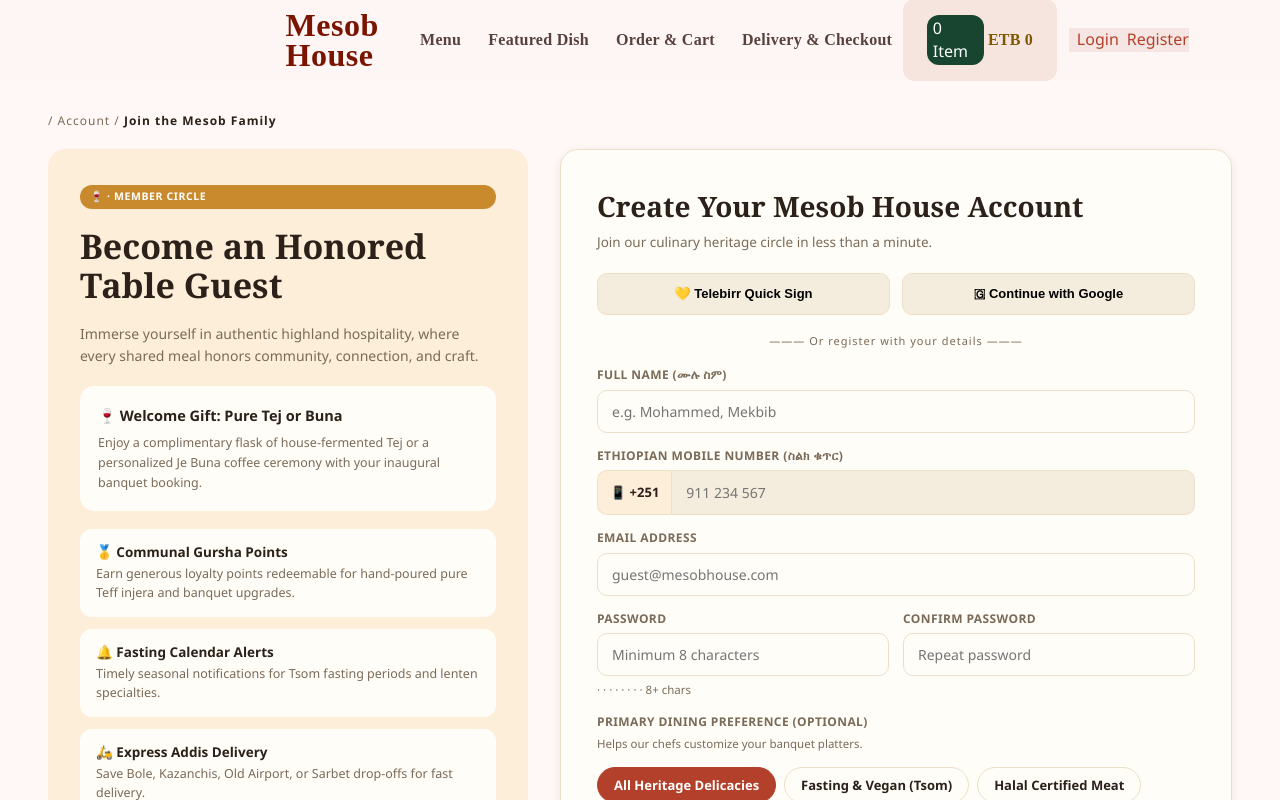
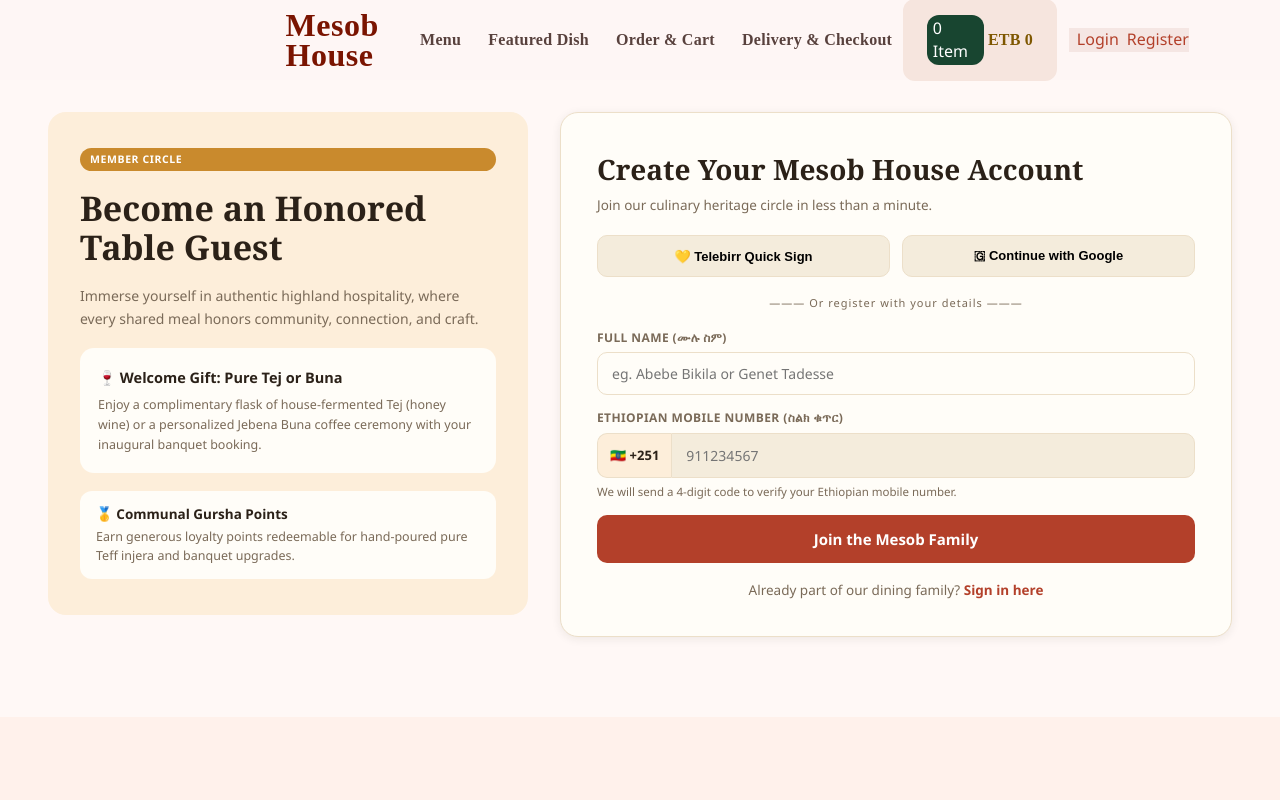
Before and after one commit to Mebtee/codeops-portfolio, a React (Vite) app in the folder MODULE-03/CapstoneProject/: page /signup in a window 1280 px wide. Shown: the top 800 px of the page. Built offline with nearby package versions, Linux system fonts and the light colour scheme.

Commit message:
rewrite sign-up screen as the member join layout

```diff
--- a/MODULE-03/CapstoneProject/src/Component/Signup/Signup.jsx
+++ b/MODULE-03/CapstoneProject/src/Component/Signup/Signup.jsx
@@ -1,108 +1,146 @@
 import { useState } from 'react';
-import { Link, useNavigate } from 'react-router-dom';
+import { Link } from 'react-router-dom';
 import { useForm } from 'react-hook-form';
 import { zodResolver } from '@hookform/resolvers/zod';
 import { z } from 'zod';
 import './Signup.css';
 import { useAuthStore } from '../../store/useAuthStore';
 
-const PREFERENCES = [
-  'All Heritage Delicacies',
-  'Fasting & Vegan (Tsom)',
-  'Halal Certified Meat',
-  '100% Pure Teff (Gluten-Free)',
-];
-
 const schema = z.object({
-  name: z.string().trim().min(3, 'Please enter your full name'),
-  phone: z.string().regex(/^\d{9}$/, 'Enter a 9-digit mobile number (e.g., 912345678)'),
-  email: z.string().email('Enter a valid email address'),
-  password: z.string().min(8, 'Minimum 8 characters'),
-  confirm: z.string(),
-  pref: z.string(),
-  terms: z.boolean().refine((value) => value, 'You must agree to the Hospitality Terms'),
-}).refine((data) => data.confirm === data.password, {
-  path: ['confirm'],
-  message: 'Passwords do not match',
+  name: z.string().trim().min(2, 'Please enter your full name'),
+  phone: z
+    .string()
+    .regex(/^\d{9}$/, 'Enter a 9-digit Ethiopian mobile number (e.g. 911234567)'),
 });
 
-function Signup() {
+export default function Signup() {
   const login = useAuthStore((state) => state.login);
-  const navigate = useNavigate();
-  const [done, setDone] = useState(false);
+  const [joined, setJoined] = useState(null);
+
   const {
     register,
     handleSubmit,
-    setValue,
-    watch,
     formState: { errors, isSubmitting },
   } = useForm({
     resolver: zodResolver(schema),
-    defaultValues: { name: '', phone: '', email: '', password: '', confirm: '', pref: PREFERENCES[0], terms: false },
+    defaultValues: { name: '', phone: '' },
   });
-  const pref = watch('pref');
-  const password = watch('password');
 
   const onSubmit = async (data) => {
-    setDone(true);
-    login({ name: data.name, phone: data.phone, email: data.email });
-    await new Promise((resolve) => setTimeout(resolve, 2000));
-    navigate('/');
+    login({ name: data.name.trim(), phone: data.phone });
+    await new Promise((resolve) => setTimeout(resolve, 700));
+    setJoined({ name: data.name.trim(), phone: data.phone });
   };
 
   return (
     <main className="signup-page">
-      <p className="crumbs">/ Account / <b>Join the Mesob Family</b></p>
       <div className="signup-grid">
         <aside className="signup-side">
-          <span className="badge gold">🍷 · MEMBER CIRCLE</span>
+          <span className="badge gold">MEMBER CIRCLE</span>
           <h1>Become an Honored Table Guest</h1>
-          <p className="side-copy">Immerse yourself in authentic highland hospitality, where every shared meal honors community, connection, and craft.</p>
-          <div className="gift-card"><b>🍷 Welcome Gift: Pure Tej or Buna</b><p>Enjoy a complimentary flask of house-fermented Tej or a personalized Je Buna coffee ceremony with your inaugural banquet booking.</p></div>
+          <p className="side-copy">
+            Immerse yourself in authentic highland hospitality, where every
+            shared meal honors community, connection, and craft.
+          </p>
+
+          <div className="gift-card">
+            <b>🍷 Welcome Gift: Pure Tej or Buna</b>
+            <p>
+              Enjoy a complimentary flask of house-fermented Tej (honey wine)
+              or a personalized Jebena Buna coffee ceremony with your inaugural
+              banquet booking.
+            </p>
+          </div>
+
           <ul className="perk-list">
-            <li>🥇 <b>Communal Gursha Points</b><span>Earn generous loyalty points redeemable for hand-poured pure Teff injera and banquet upgrades.</span></li>
-            <li>🔔 <b>Fasting Calendar Alerts</b><span>Timely seasonal notifications for Tsom fasting periods and lenten specialties.</span></li>
-            <li>🛵 <b>Express Addis Delivery</b><span>Save Bole, Kazanchis, Old Airport, or Sarbet drop-offs for fast delivery.</span></li>
-            <li>🪑 <b>Priority Mesob Table Reservations</b><span>Skip standard waitlists for weekend live Kirar acoustic sets.</span></li>
+            <li>
+              <b>🥇 Communal Gursha Points</b>
+              <span>
+                Earn generous loyalty points redeemable for hand-poured pure
+                Teff injera and banquet upgrades.
+              </span>
+            </li>
           </ul>
-          <p className="proverb">"Sharing from the same mesob is the ancient covenant of love and trust."<br /><b>— HABESHA PROVERB</b></p>
         </aside>
 
         <section className="signup-card">
           <h2>Create Your Mesob House Account</h2>
-          <p className="auth-sub">Join our culinary heritage circle in less than a minute.</p>
+          <p className="auth-sub">
+            Join our culinary heritage circle in less than a minute.
+          </p>
+
           <div className="social-row">
-            <button type="button" className="social-btn">💛 Telebirr Quick Sign</button>
-            <button type="button" className="social-btn">🇬 Continue with Google</button>
+            <button type="button" className="social-btn">
+              💛 Telebirr Quick Sign
+            </button>
+            <button type="button" className="social-btn">
+              🇬 Continue with Google
+            </button>
           </div>
+
           <p className="divider">——— Or register with your details ———</p>
 
-          {done ? (
-            <p className="welcome-msg">🎉 Account created! Welcome to the table.</p>
+          {joined ? (
+            <div className="welcome-msg">
+              <p>🎉 Account created! Welcome to the table, {joined.name}.</p>
+              <p className="joined-next">
+                We sent a 4-digit code to +251 {joined.phone}. Enter it to
+                finish verifying your number.
+              </p>
+              <Link to="/menu" className="btn-ghost">
+                Explore the Menu
+              </Link>
+            </div>
           ) : (
             <form onSubmit={handleSubmit(onSubmit)} noValidate>
-              <div className="field"><label>Full Name (ሙሉ ስም)</label><input {...register('name')} placeholder="e.g. Mohammed, Mekbib" />{errors.name && <span className="err">{errors.name.message}</span>}</div>
-              <div className="field"><label>Ethiopian Mobile Number (ስልክ ቁጥር)</label><div className="phone-wrap"><span className="prefix">📱 +251</span><input {...register('phone')} placeholder="911 234 567" /></div>{errors.phone && <span className="err">{errors.phone.message}</span>}</div>
-              <div className="field"><label>Email Address</label><input type="email" {...register('email')} placeholder="guest@mesobhouse.com" />{errors.email && <span className="err">{errors.email.message}</span>}</div>
-              <div className="two">
-                <div className="field"><label>Password</label><input type="password" {...register('password')} placeholder="Minimum 8 characters" />{errors.password && <span className="err">{errors.password.message}</span>}<small className="hint">{password.length >= 8 ? '✓ 8+ chars' : '· · · · · · · · 8+ chars'}</small></div>
-                <div className="field"><label>Confirm Password</label><input type="password" {...register('confirm')} placeholder="Repeat password" />{errors.confirm && <span className="err">{errors.confirm.message}</span>}</div>
+              <div className="field">
+                <label htmlFor="join-name">Full Name (ሙሉ ስም)</label>
+                <input
+                  id="join-name"
+                  {...register('name')}
+                  placeholder="eg. Abebe Bikila or Genet Tadesse"
+                />
+                {errors.name && <span className="err">{errors.name.message}</span>}
               </div>
+
               <div className="field">
-                <label>Primary Dining Preference (Optional)</label>
-                <small className="hint" style={{ marginBottom: 8 }}>Helps our chefs customize your banquet platters.</small>
-                <div className="pref-chips">{PREFERENCES.map((item) => <button type="button" key={item} className={pref === item ? 'chip active' : 'chip'} onClick={() => setValue('pref', item, { shouldValidate: true })}>{item}</button>)}</div>
+                <label htmlFor="join-phone">
+                  Ethiopian Mobile Number (ስልክ ቁጥር)
+                </label>
+                <div className="phone-wrap">
+                  <span className="prefix">🇪🇹 +251</span>
+                  <input
+                    id="join-phone"
+                    inputMode="numeric"
+                    maxLength={9}
+                    {...register('phone')}
+                    placeholder="911234567"
+                  />
+                </div>
+                {errors.phone && (
+                  <span className="err">{errors.phone.message}</span>
+                )}
+                <small className="hint">
+                  We will send a 4-digit code to verify your Ethiopian mobile
+                  number.
+                </small>
               </div>
-              <label className="terms-row"><input type="checkbox" {...register('terms')} /><span>I agree to the Mesob House Hospitality Terms and Privacy Guidelines.</span></label>
-              {errors.terms && <span className="err" style={{ display: 'block', marginBottom: 8 }}>{errors.terms.message}</span>}
-              <button className="btn-red auth-submit" type="submit" disabled={isSubmitting}>{isSubmitting ? 'Creating Account...' : 'Create Account & Receive Welcome Gursha →'}</button>
+
+              <button
+                className="btn-red auth-submit"
+                type="submit"
+                disabled={isSubmitting}
+              >
+                {isSubmitting ? 'Creating Account...' : 'Join the Mesob Family'}
+              </button>
             </form>
           )}
-          <p className="auth-switch">Already part of our dining family? <Link to="/login"><b>Sign in here</b></Link></p>
+
+          <p className="auth-switch">
+            Already part of our dining family? <Link to="/login"><b>Sign in here</b></Link>
+          </p>
         </section>
       </div>
     </main>
   );
 }
-
-export default Signup;
```
